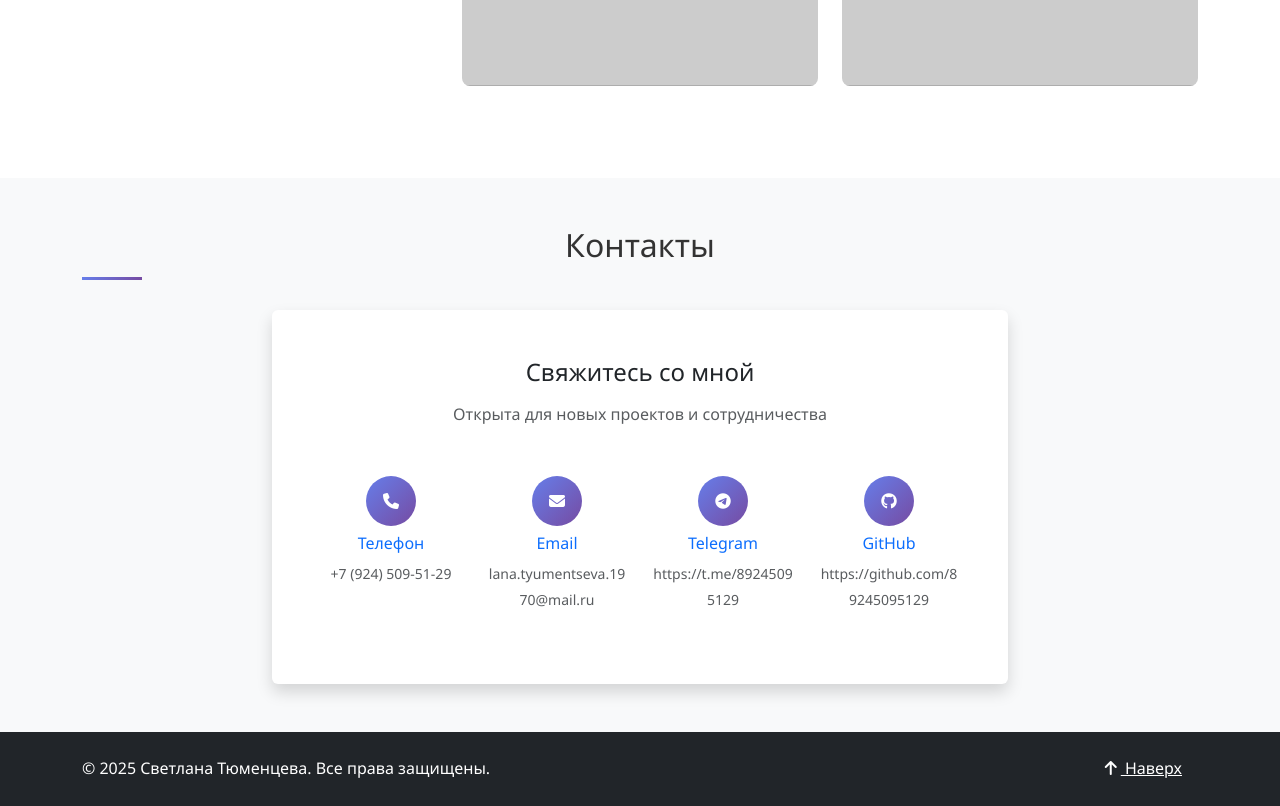
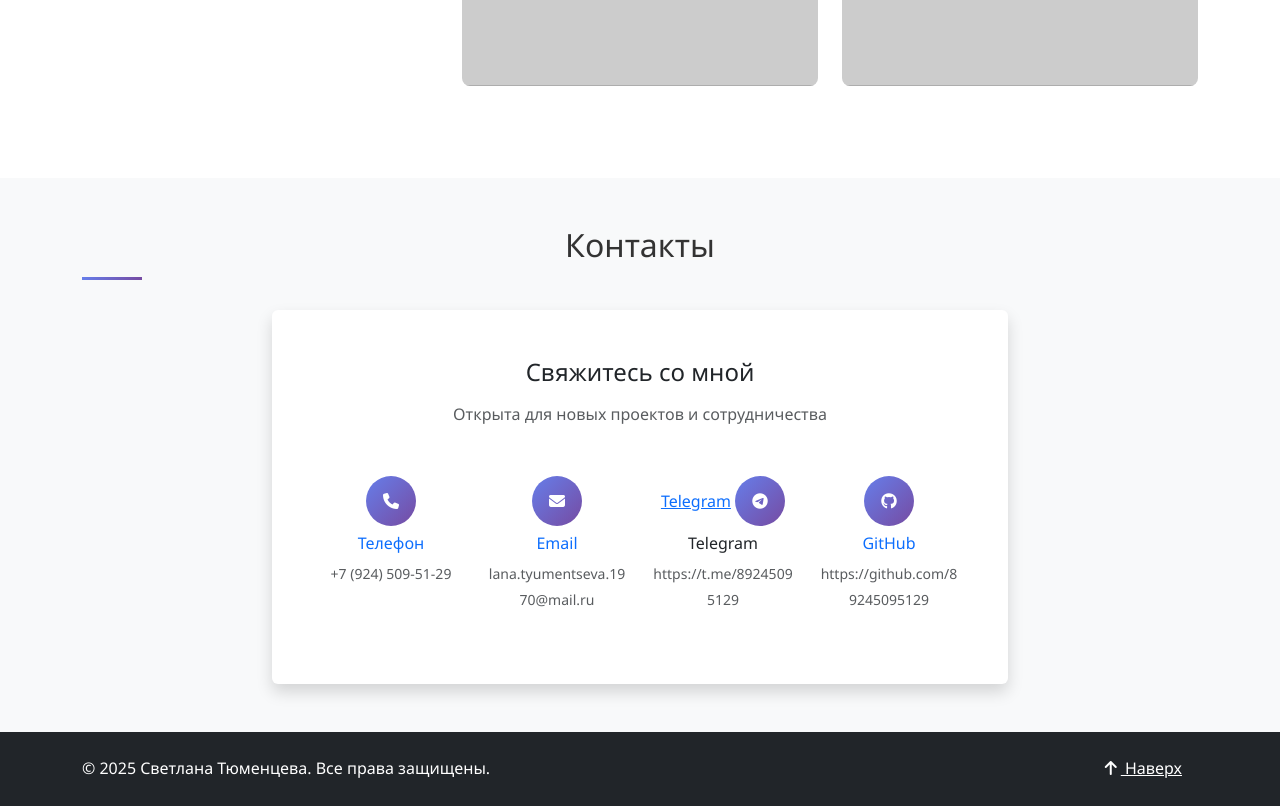
Before and after one commit to 89245095129/portfolio-s, a plain HTML site: page index.html in a window 1280 px wide. Shown: the part 2974-3780 px from the top of the page. Drawn offline with nearby package versions, Linux system fonts and the light colour scheme; placeholder pictures from the web are drawn by us.

Commit message:
index.html

```diff
--- a/index.html
+++ b/index.html
@@ -619,7 +619,8 @@
                                 </div>
 
                                 <div class="col-md-3 col-6 mb-4">
-                                    <a href="https://t.me/89245095129" target="_blank" class="text-decoration-none">
+
+                                        <a href="https://t.me/89245095129" target="_blank">Telegram</a>
                                         <div class="contact-icon mx-auto mb-2">
                                             <i class="fab fa-telegram"></i>
                                         </div>
```
